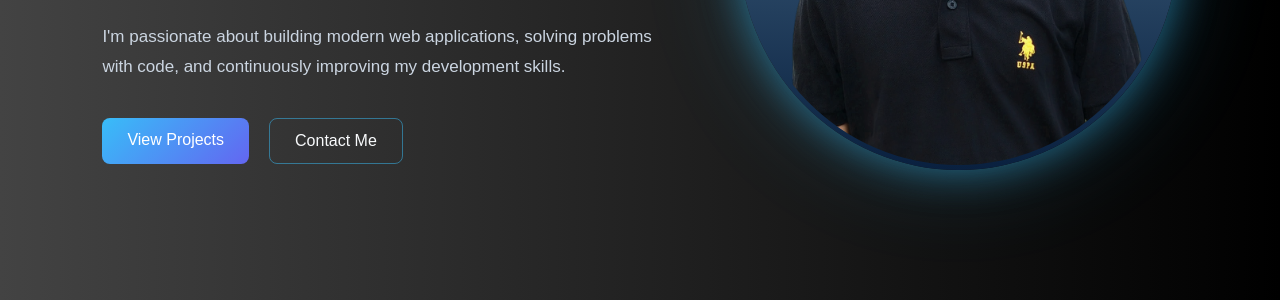
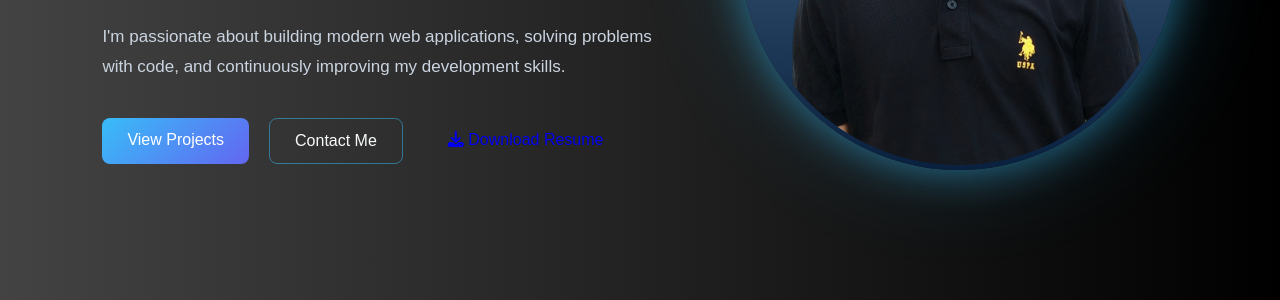
Before and after one commit to rishukumarsingh123/MyPortfolio, a plain HTML site: page index.html in a window 1280 px wide. Shown: the part 500-800 px from the top of the page. Drawn offline with Linux system fonts and the light colour scheme.

Commit message:
Update index.html
Added a download button for the resume in the home section.

```diff
--- a/index.html
+++ b/index.html
@@ -54,9 +54,22 @@
         </p>
 
         <div class="home-buttons">
-          <a href="#projects" class="btn primary-btn"> View Projects </a>
+          <a href="#projects" class="btn primary-btn">
+            View Projects
+          </a>
 
-          <a href="#contact" class="btn secondary-btn"> Contact Me </a>
+          <a href="#contact" class="btn secondary-btn">
+            Contact Me
+          </a>
+
+          <a
+            href="resume.pdf"
+            class="btn resume-btn"
+            download="Rishu_Kumar_Singh_Resume.pdf"
+          >
+            <i class="fa-solid fa-download"></i>
+            Download Resume
+          </a>
         </div>
       </div>
 
```
